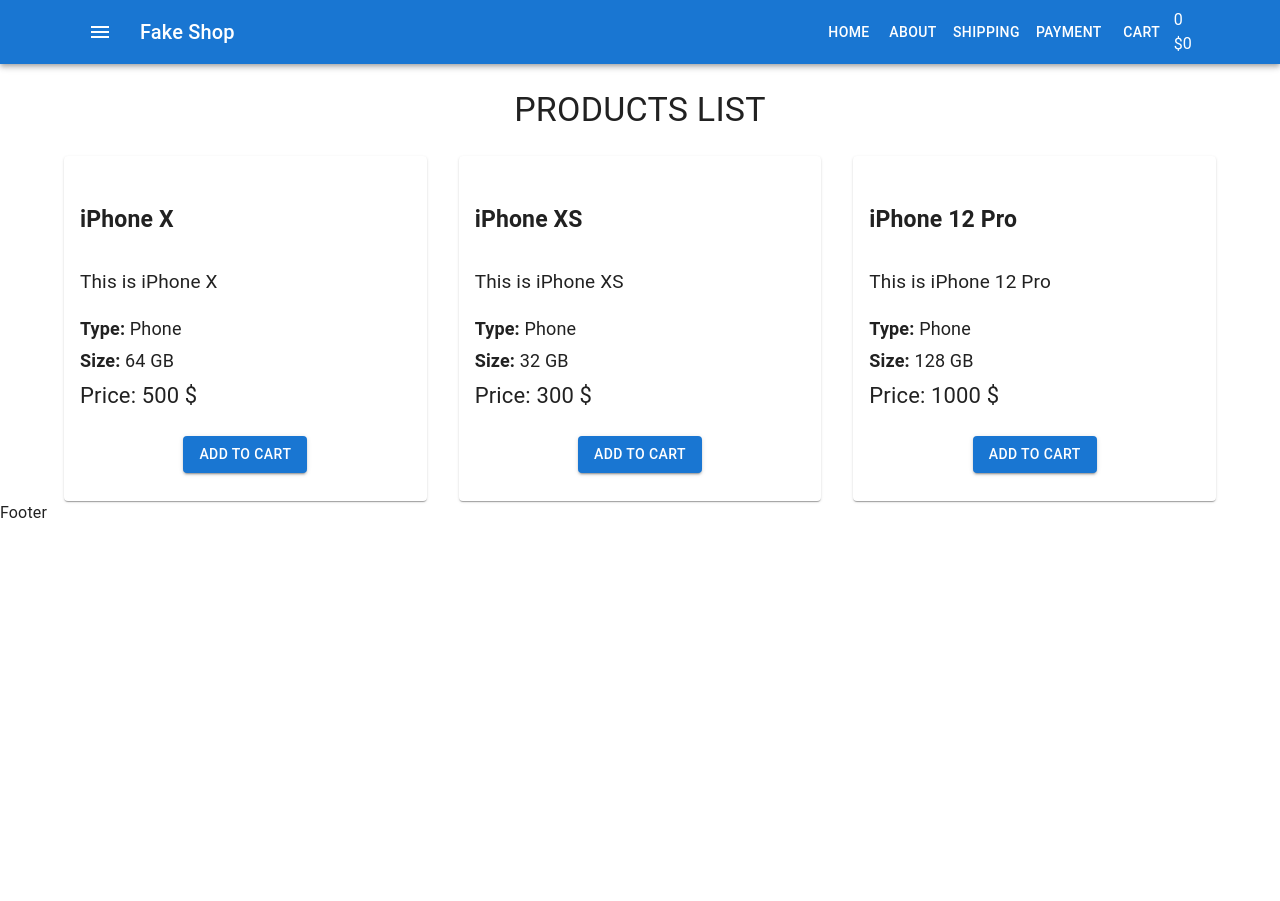
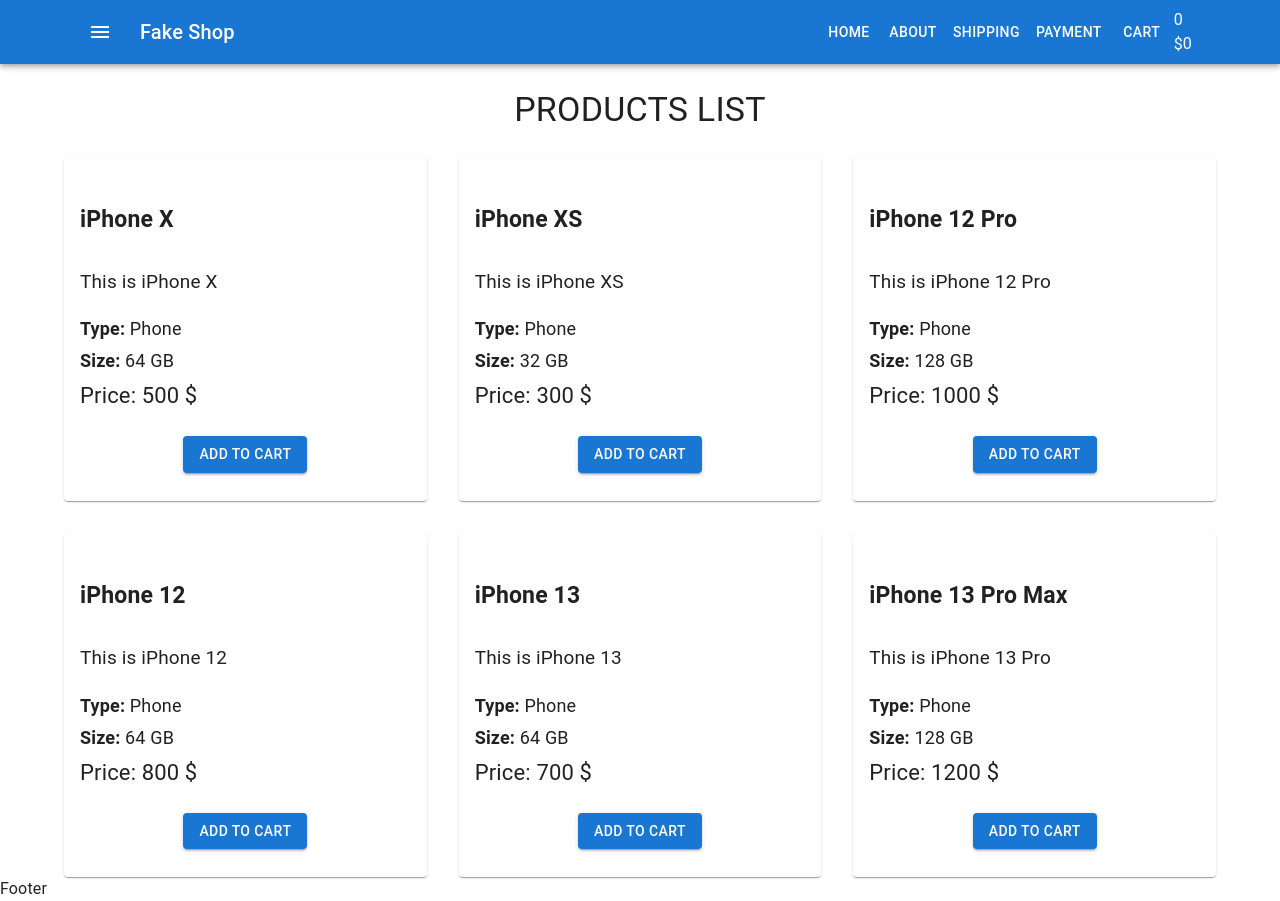
Before and after one commit to LevVaschenko/fake-shop, a React (Create React App) app: page / in a window 1280 px wide. Before the commit the page ends 800 px from the top, so only its background shows below. Built offline with nearby package versions, Linux system fonts and the light colour scheme.

Commit message:
add productsArray.ts and changed ProductListItem in ProductsList.tsx

```diff
--- a/src/components/Products/ProductsList.tsx
+++ b/src/components/Products/ProductsList.tsx
@@ -1,6 +1,7 @@
 import { Grid, Typography } from '@mui/material'
 import React from 'react'
 import ProductListItem from './ProductListItem'
+import productsArray from './productsArray'
 
 type Props = {}
 
@@ -24,33 +25,17 @@
                 alignItems="center"
                 spacing={4}
             >
-                <Grid item xs={12} sm={6} md={4}>
-                    <ProductListItem
-                        name="iPhone X"
-                        description="This is iPhone X"
-                        type="Phone"
-                        size={64}
-                        price={500}
-                    />
-                </Grid>
-                <Grid item xs={12} sm={6} md={4}>
-                    <ProductListItem
-                        name="iPhone XS"
-                        description="This is iPhone XS"
-                        type="Phone"
-                        size={32}
-                        price={300}
-                    />
-                </Grid>
-                <Grid item xs={12} sm={6} md={4}>
-                    <ProductListItem
-                        name="iPhone 12 Pro"
-                        description="This is iPhone 12 Pro"
-                        type="Phone"
-                        size={128}
-                        price={1000}
-                    />
-                </Grid>
+                {productsArray.map((product) => (
+                    <Grid item xs={12} sm={3} md={4}>
+                        <ProductListItem
+                            name={product.name}
+                            description={product.description}
+                            type={product.type}
+                            size={product.size}
+                            price={product.price}
+                        />
+                    </Grid>
+                ))}
             </Grid>
         </>
     )
--- /dev/null
+++ b/src/components/Products/productsArray.ts
@@ -0,0 +1,55 @@
+type Product = {
+    name: string
+    description: string
+    type: string
+    size: number
+    price: number
+}
+
+
+const productsArray: Product[] = [
+    {
+        name:"iPhone X",
+        description:"This is iPhone X",
+        type:"Phone",
+        size:64,
+        price:500
+    },
+    {
+        name:"iPhone XS",
+        description:"This is iPhone XS",
+        type:"Phone",
+        size:32,
+        price:300
+    },
+    {
+        name:"iPhone 12 Pro",
+        description:"This is iPhone 12 Pro",
+        type:"Phone",
+        size:128,
+        price:1000
+    },
+    {
+        name:"iPhone 12",
+        description:"This is iPhone 12",
+        type:"Phone",
+        size:64,
+        price:800
+    },
+    {
+        name:"iPhone 13",
+        description:"This is iPhone 13",
+        type:"Phone",
+        size:64,
+        price:700
+    },
+    {
+        name:"iPhone 13 Pro Max",
+        description:"This is iPhone 13 Pro",
+        type:"Phone",
+        size:128,
+        price:1200
+    }
+]
+
+export default productsArray
```
